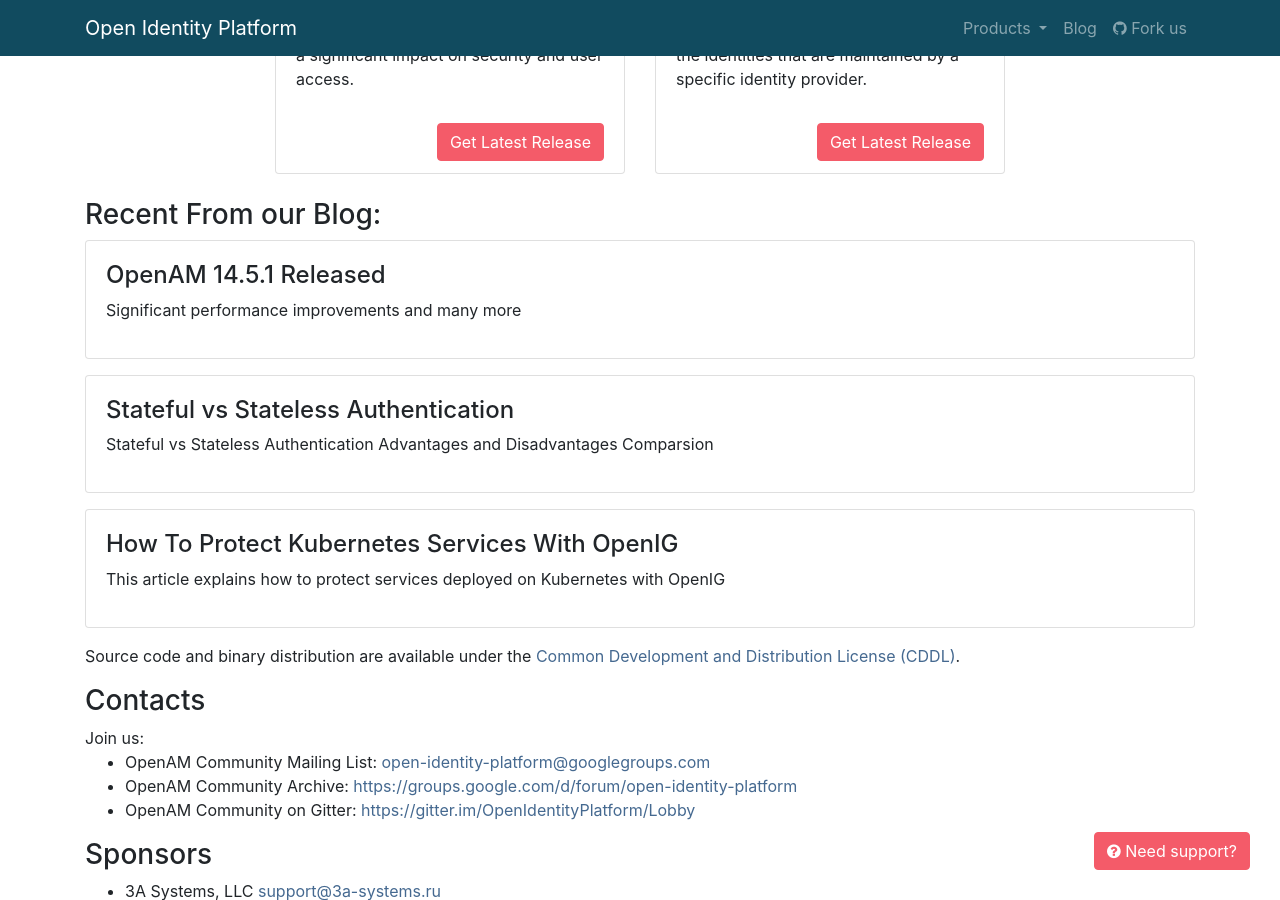
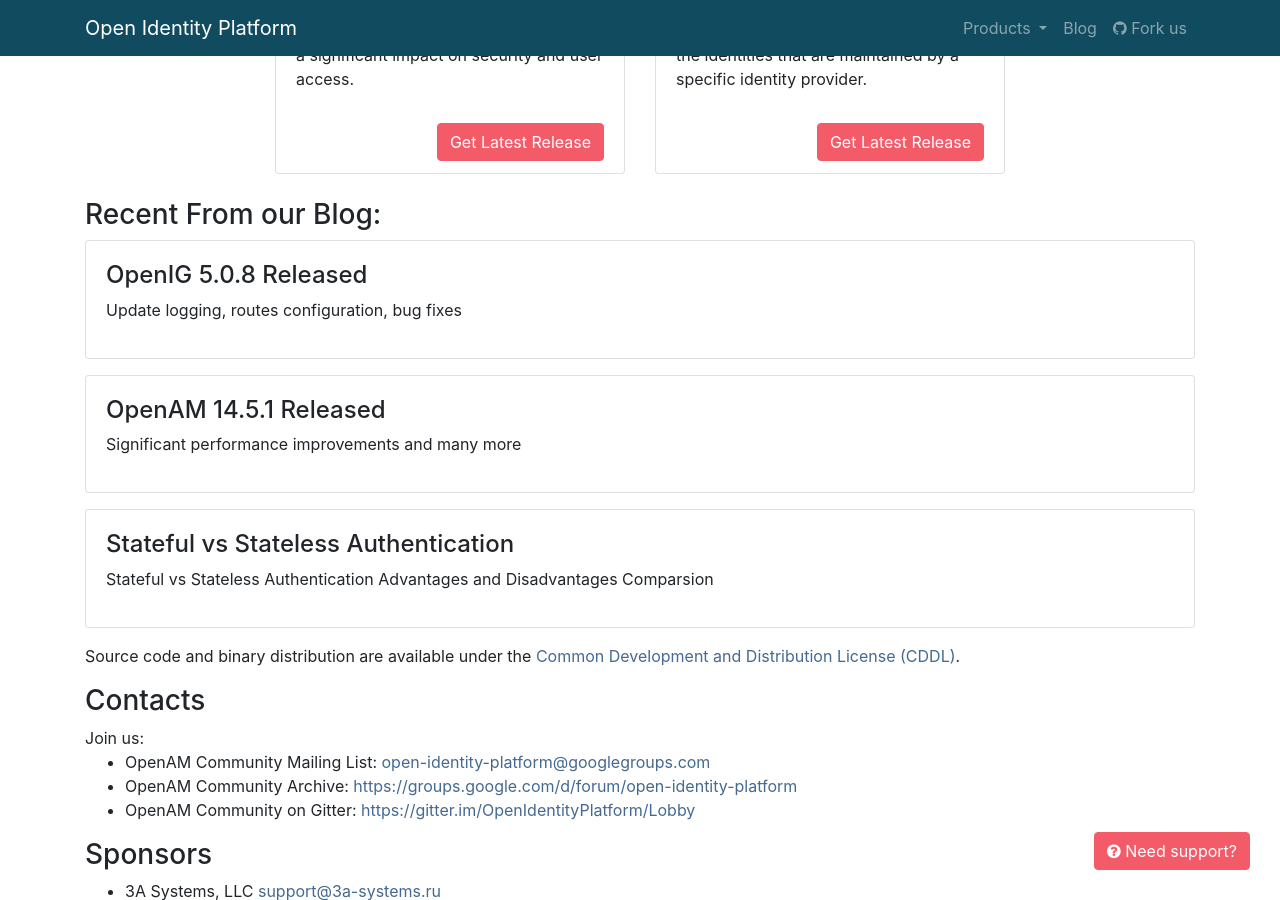
Before and after one commit to OpenIdentityPlatform/OpenIdentityPlatform.org, a Jekyll site: the page built from index.html, in a window 1280 px wide and 900 px high, scrolled down 1665 px. Built offline with Jekyll 4.4.1, drawn with Linux system fonts in a browser that asks for light colours; some of the changed lines change nothing that is shown.

Commit message:
openig-5-0-8-released

```diff
--- a/_data/blogposts.yml
+++ b/_data/blogposts.yml
@@ -1,3 +1,7 @@
+-
+  title: 'OpenIG 5.0.8 Released'
+  link: '/blog/openig-5-0-8-released'
+  description: 'Update logging, routes configuration, bug fixes'
 -
   title: 'OpenAM 14.5.1 Released'
   link: '/blog/openam-14-5-1-released'
--- /dev/null
+++ b/blog/openig-5-0-8-released.md
@@ -0,0 +1,25 @@
+---
+layout: home
+landing-title: "OpenIG 5.0.8 Released"
+landing-title2: "OpenIG 5.0.8 Released"
+description: Open Identity Community just released OpenIG v5.0.8
+keywords: 'OpenIG, API Gateway, Identity Gateway'
+imageurl: 'openig-og.png'
+---
+# OpenIG 5.0.8 Released
+[Download](https://github.com/OpenIdentityPlatform/OpenIG/releases/tag/5.0.8)
+
+## What's new
+
+### Fixes
+
+* Sorting routes by file name in JSON
+* Allow Logback configuration
+* CVE-2016-1000236 Node-cookie-signature before 1.0.4 is affected by a timing attack due to the type of comparison used
+* WS-2019-0017 Version of clean-css prior to 4.1.11 are vulnerable to Regular Expression Denial of Service (ReDoS)
+* CVE-2016-10539 negotiator is an HTTP content negotiator for Node.js and is used by many modules and frameworks including Express and Koa
+* CVE-2017-16119 Fresh is a module used by the Express.js framework for HTTP response freshness testing
+* CVE-2014-6394 visionmedia send before 0.8.4 for Node.js uses a partial comparison for verifying whether a directory is within the document root, which allows remote attackers to access restricted directories, as demonstrated using "public-restricted" under a "public" directory
+* WS-2019-0043 All versions of dot are vulnerable to Command Injection.
+
+[All changes](https://github.com/OpenIdentityPlatform/OpenIG/compare/7e6e2ebbe1b0dab3cd853bff54877c82266355d6...4a71694e529360467e33ee91ccbc61b7539e5517)
```
